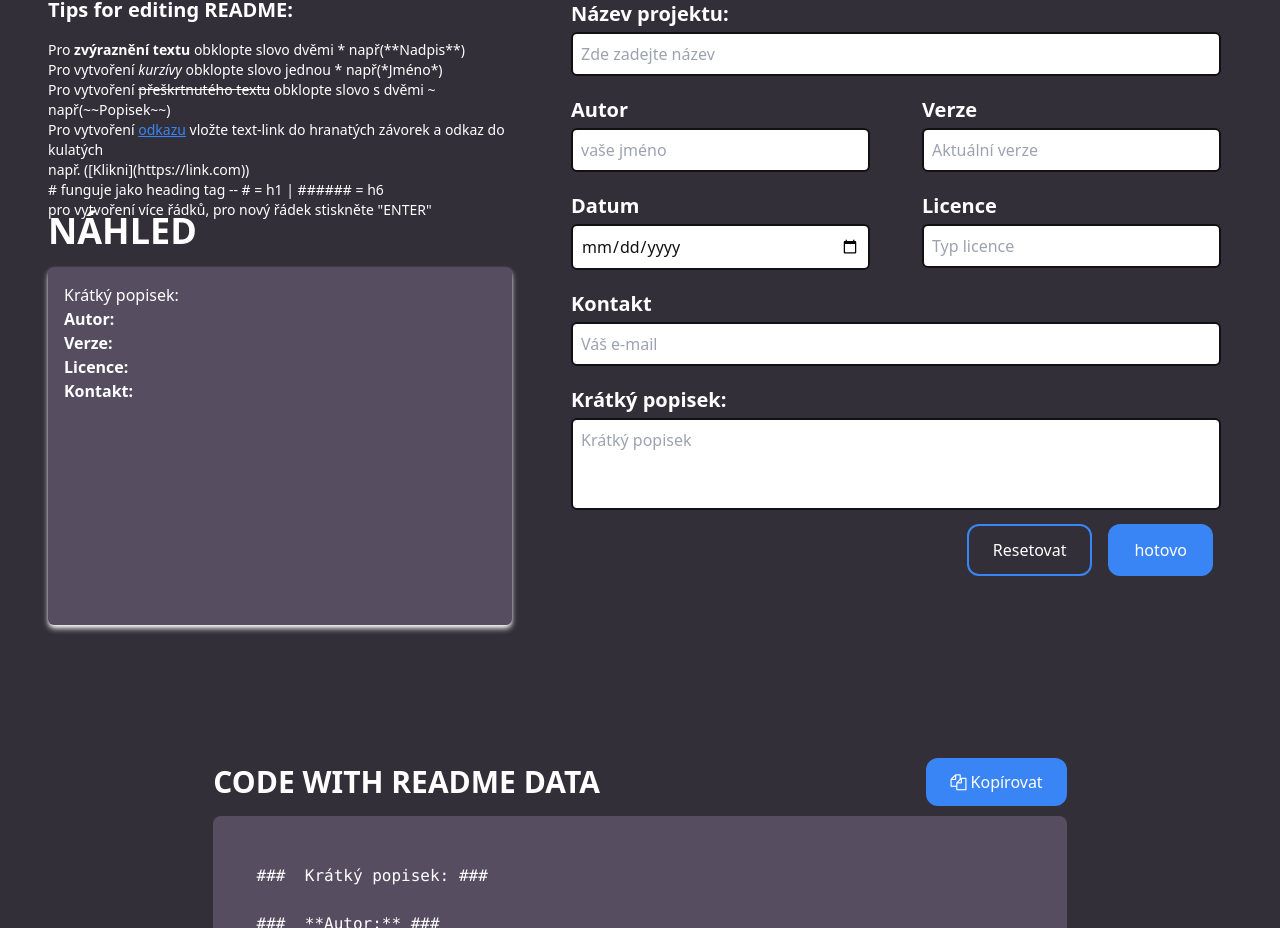
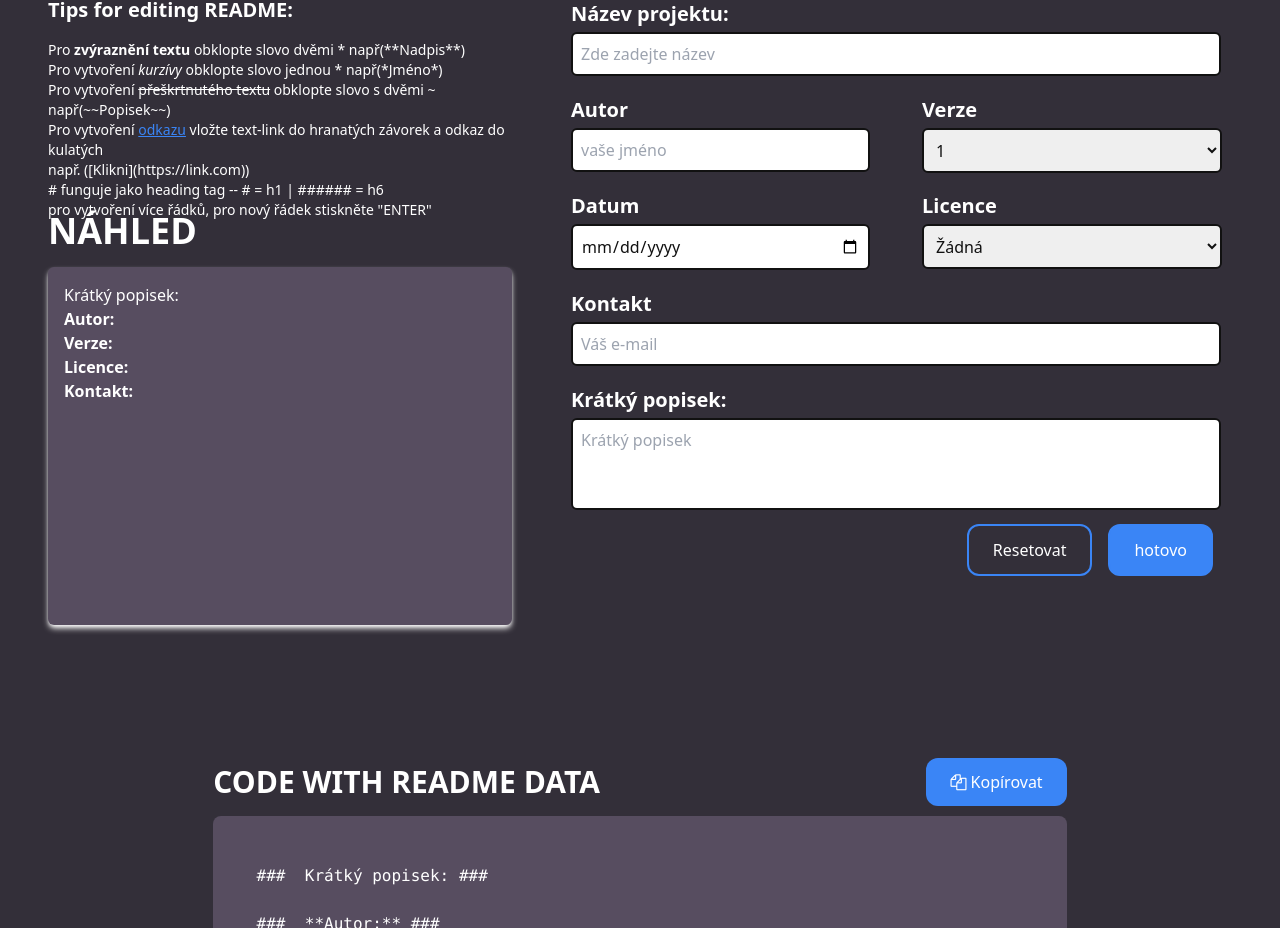
Before and after one commit to OndrejLosensky/generate-readme, a React (Create React App) app: page / in a window 1280 px wide. Shown: the part 852-1780 px from the top of the page. Built offline with nearby package versions, Linux system fonts and the light colour scheme; the HTML template or start-up script is replaced by a standard one.

Commit message:
list pro výběr licencí

```diff
--- a/src/components/createReadme/CreateReadme.js
+++ b/src/components/createReadme/CreateReadme.js
@@ -82,11 +82,30 @@ function CreateReadme() {
     generateReadme(title, shortDescription, newAuthor, version1,date, license, contact);
   };
 
+  const [selectedItem, setSelectedItem] = useState('1');
+
   const handleVersion1Change = (e) => {
-    const newVersion = e.target.value
-    setVersion1(newVersion);
-    generateReadme(title, shortDescription, author, newVersion, date, license, contact);
+    const selectedOption = e.target.value;
+    let updatedVersion;
+
+    if (selectedOption === 'custom') {
+      const customVersion = prompt('Zadejte vlastní verzi:');
+      if (customVersion !== null) {
+        updatedVersion = customVersion;
+        setSelectedItem('custom');
+      } else {
+        updatedVersion = '1';
+        setSelectedItem('1');
+      }
+    } else {
+      updatedVersion = selectedOption;
+      setSelectedItem(selectedOption);
+    }
+
+    setVersion1(updatedVersion);
+    generateReadme(title, shortDescription, author, updatedVersion, date, license, contact);
   };
+
 
   const handleDateChange = (e) => {
     const newDate = e.target.value
@@ -201,12 +220,16 @@ ${newShortDescription}
                   <div className='w-[8%]'></div>
                   <div className='w-[46%]'>
                     <Title text="Verze"/>
-                    <AddInput
-                    placeholder="Aktuální verze"
-                    value={version1}
-                    onChange={handleVersion1Change}
-                    type={"number"}
-                    />
+                    <select
+                      value={selectedItem}
+                      placeholder='vyberte aktuální verzi'
+                      onChange={handleVersion1Change}
+                      className="text-darkText bg-transparent border-2 border-bg-white rounded-md px-2 py-2 w-full"
+                      style={{ width: '300px', height: '45px' }}
+                    >
+                      <option value="1">1</option>
+                      <option value={selectedItem}> + přidat novou verzi</option>
+                    </select>
                   </div>
                 </div>
                 {/* ČTVRTÝ ŘÁDEK */}
@@ -223,12 +246,18 @@ ${newShortDescription}
                   <div className='w-[8%]'></div>
                   <div className='w-[46%]'>
                     <Title text="Licence"/>
-                    <AddInput
-                    placeholder="Typ licence"
-                    value={license}
-                    onChange={handleLicenseChange}
-                    type={"text"} // checkbox pro výběr licence
-                    />
+                    <select
+                      value={license}
+                      onChange={handleLicenseChange}
+                      className="text-darkText bg-transparent border-2 border-bg-white rounded-md px-2 py-2 w-full"
+                      style={{ width: '300px', height: '45px' }}
+                    >
+                      <option value="Žádná">Žádná </option>
+                      <option value="Open Software License 3.0">Open Software License 3.0</option>
+                      <option value="Apache license">Apache license 2.0</option>
+                      <option value="Creative Commons Zero v1.0 Universal">Creative Commons Zero v1.0 Universal</option>
+                      <option value="Eclipse Public License 2.0">Eclipse Public License 2.0</option>
+                    </select>
                   </div>
                 </div>
 
```
